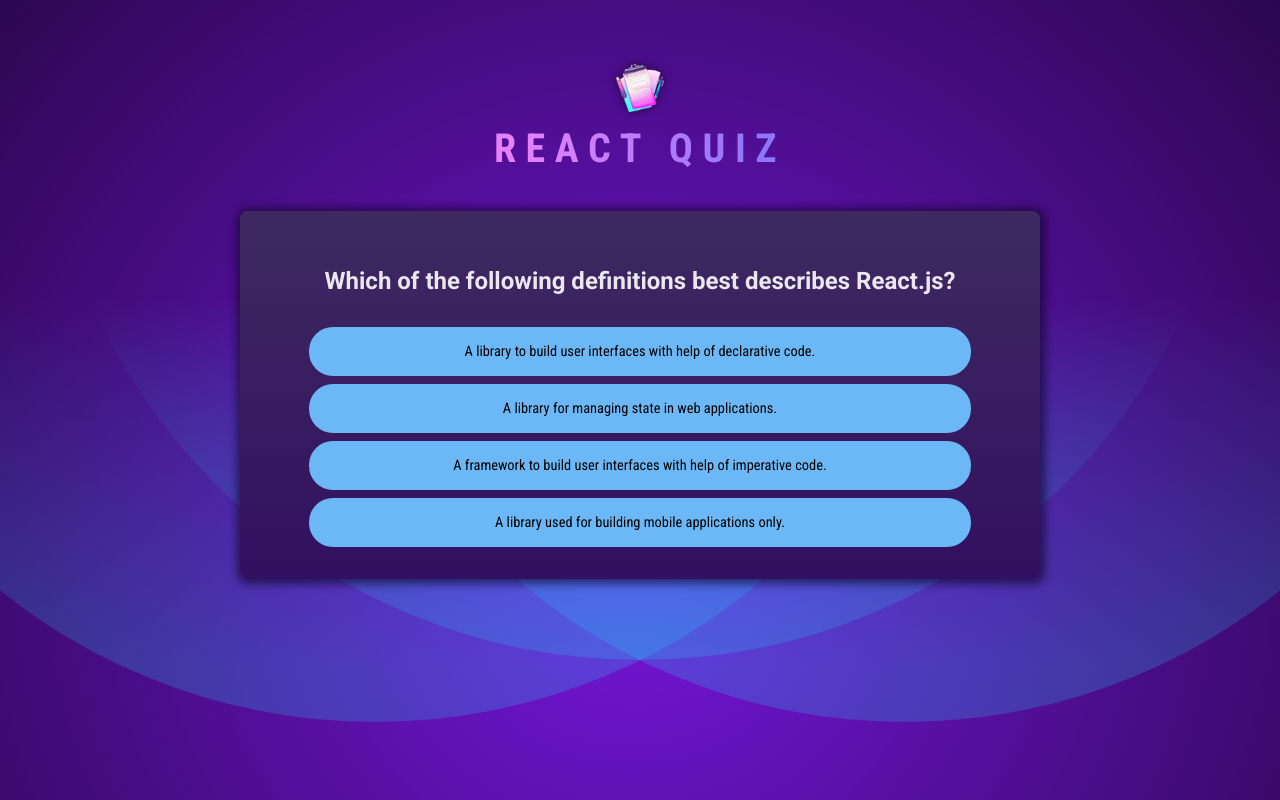
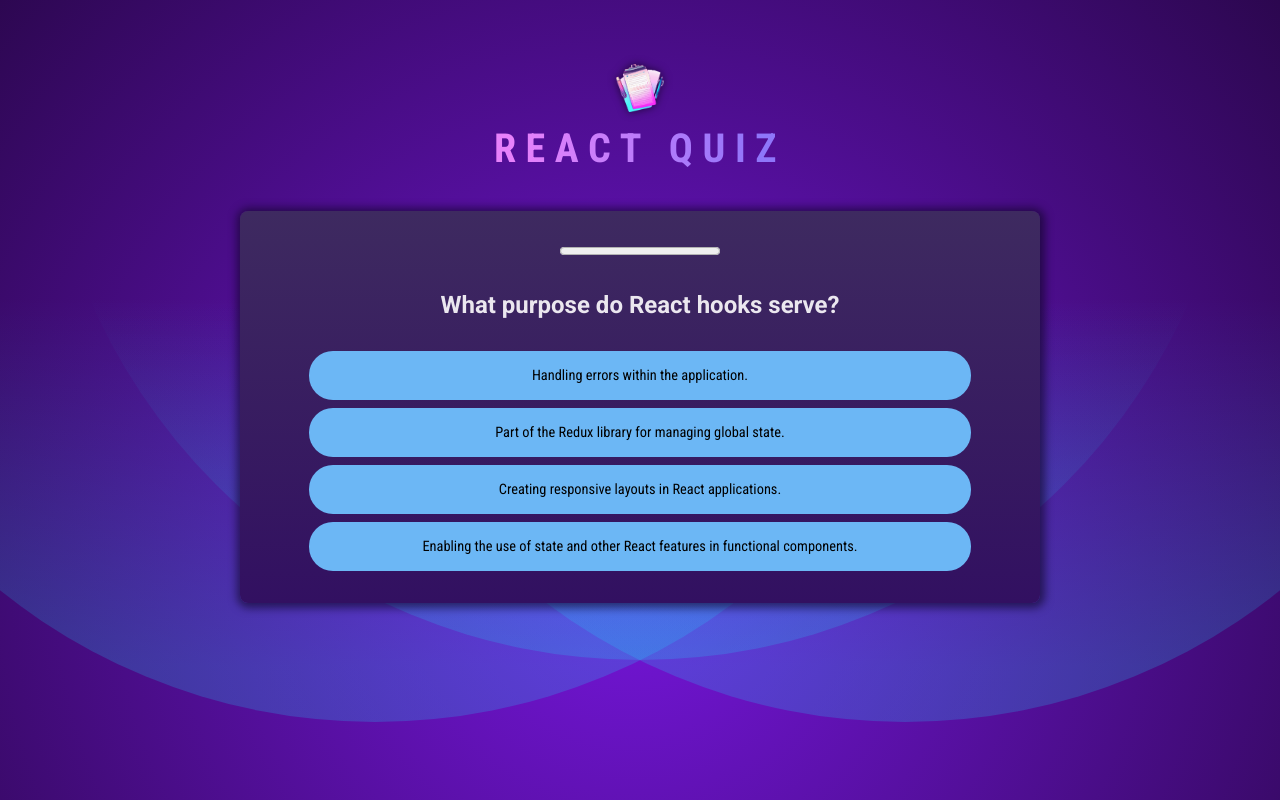
Before and after one commit to thegroosalugg/09-ReactQuiz, a React (Vite) app: page / in a window 1280 px wide. Built offline with nearby package versions, Linux system fonts and the light colour scheme.

Commit message:
added progress bar component

```diff
--- /dev/null
+++ b/src/components/ProgressBar.jsx
@@ -0,0 +1,26 @@
+import { useState, useEffect } from "react";
+
+export default function ProgressBar({ timeout, onTimeout }) {
+  const [timeRemaining, setTimeRemaining] = useState(timeout)
+
+  useEffect(() => {
+    const timer = setTimeout(onTimeout, timeout);
+    console.log('hello')
+    return () => {
+      clearTimeout(timer)
+    }
+  }, [onTimeout, timeout])
+
+  useEffect(() => {
+    const timer = setInterval(() => {
+      console.log('bye')
+      setTimeRemaining((prevTime) => prevTime - 100)
+    }, 100);
+
+    return () => {
+      clearInterval(timer)
+    }
+  }, [])
+
+  return <progress value={timeRemaining} max={timeout} />
+}
--- a/src/components/Quiz.jsx
+++ b/src/components/Quiz.jsx
@@ -1,24 +1,40 @@
-import { useState } from "react";
+import { useState, useCallback } from "react";
+import complete from "../assets/quiz-complete.png"
 import QUESTIONS from "../questions";
+import ProgressBar from "./ProgressBar";
 
 export default function Quiz() {
   const [userAnswers, setuserAnswers] = useState([]);
   const selectedIndex = userAnswers.length;
+  const quizComplete = selectedIndex === QUESTIONS.length;
 
-  function handleSeelectAnswer(answer) {
+  function handleSelectAnswer(answer) {
     setuserAnswers((userAnswers) => {
       return [...userAnswers, answer];
     });
   }
 
+  if (quizComplete) {
+    return (
+      <div id="summary">
+        <img src={complete} alt="quiz-over" />
+        <h2>Quiz Finished</h2>
+      </div>
+    );
+  }
+
+  const shuffledAnswers = [...QUESTIONS[selectedIndex].answers];
+  shuffledAnswers.sort(() => Math.random() - 0.5);
+
   return (
     <div id="quiz">
       <div id="questions">
         <ul id="answers">
+          <ProgressBar timeout={4000} onTimeout={() => handleSelectAnswer(null)} />
           <h2>{QUESTIONS[selectedIndex].text}</h2>
-          {QUESTIONS[selectedIndex].answers.map((answer) => (
+          {shuffledAnswers.map((answer) => (
             <li key={answer} className="answer">
-              <button onClick={() => handleSeelectAnswer(answer)}>
+              <button onClick={() => handleSelectAnswer(answer)}>
                 {answer}
               </button>
             </li>
```
